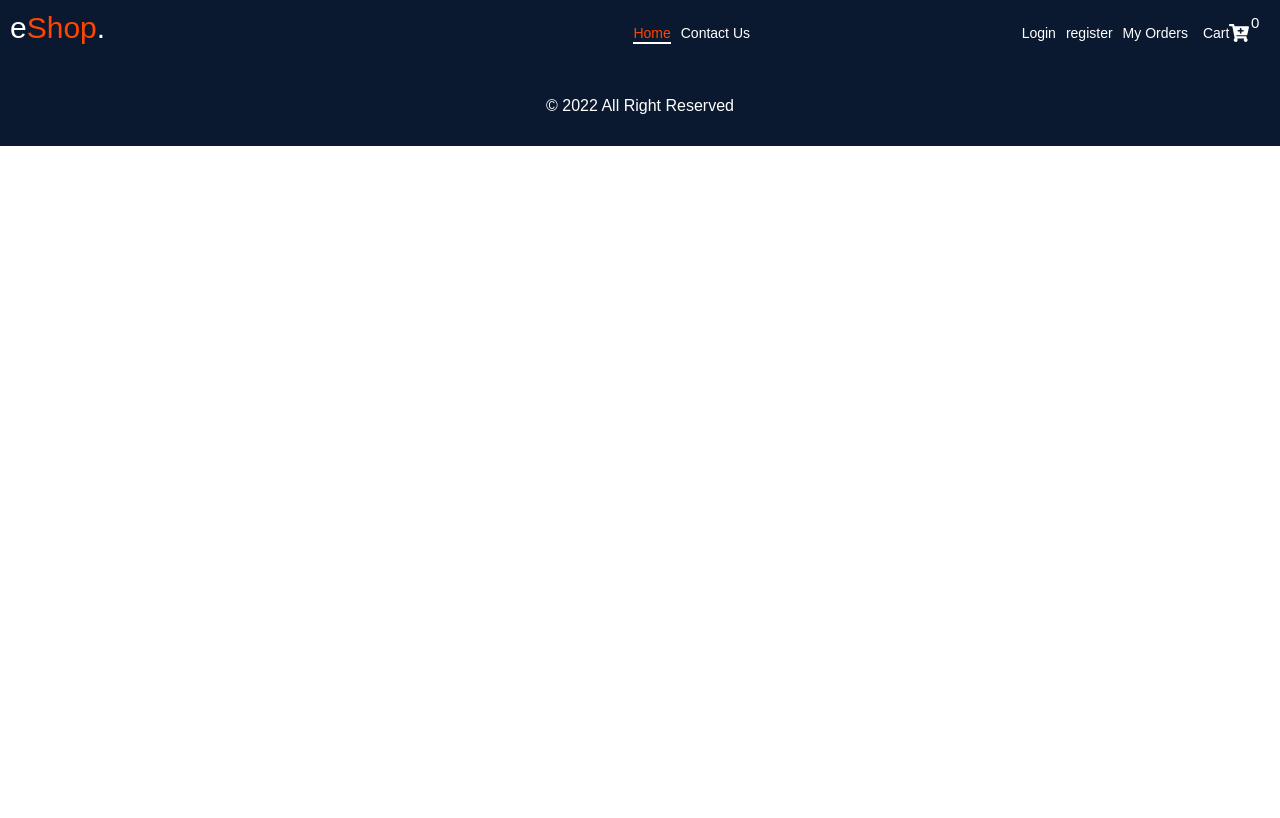
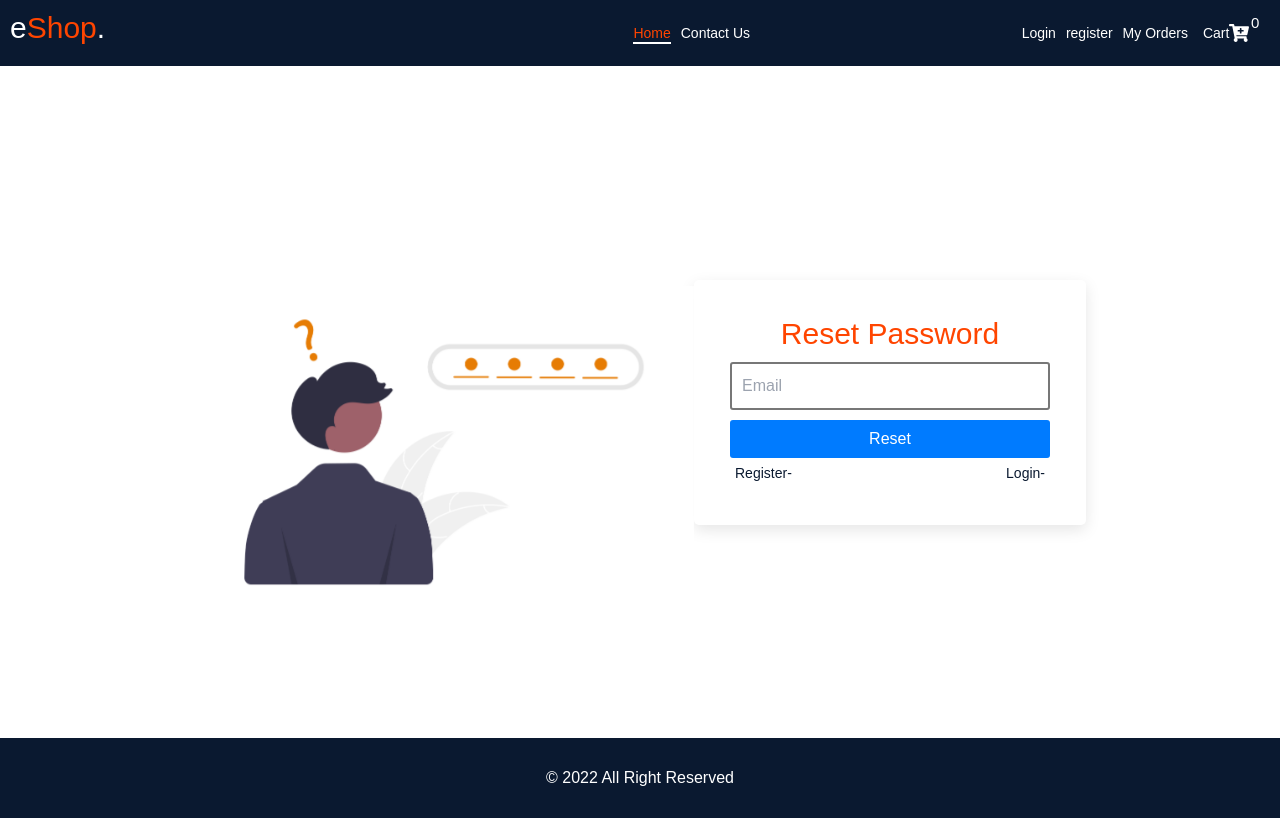
Before and after one commit to rezabox/eshop-ecommerce, a React (Create React App) app: page /reset in a window 1280 px wide. Built offline with nearby package versions, Linux system fonts and the light colour scheme.

Commit message:
create reset password

```diff
--- a/package.json
+++ b/package.json
@@ -6,6 +6,7 @@
     "@testing-library/jest-dom": "^5.16.5",
     "@testing-library/react": "^13.4.0",
     "@testing-library/user-event": "^13.5.0",
+    "firebase": "^9.13.0",
     "react": "^18.2.0",
     "react-dom": "^18.2.0",
     "react-icons": "^4.6.0",
--- a/public/index.html
+++ b/public/index.html
@@ -10,34 +10,14 @@
       content="Web site created using create-react-app"
     />
     <link rel="apple-touch-icon" href="%PUBLIC_URL%/logo192.png" />
-    <!--
-      manifest.json provides metadata used when your web app is installed on a
-      user's mobile device or desktop. See https://developers.google.com/web/fundamentals/web-app-manifest/
-    -->
+
     <link rel="manifest" href="%PUBLIC_URL%/manifest.json" />
-    <!--
-      Notice the use of %PUBLIC_URL% in the tags above.
-      It will be replaced with the URL of the `public` folder during the build.
-      Only files inside the `public` folder can be referenced from the HTML.
 
-      Unlike "/favicon.ico" or "favicon.ico", "%PUBLIC_URL%/favicon.ico" will
-      work correctly both with client-side routing and a non-root public URL.
-      Learn how to configure a non-root public URL by running `npm run build`.
-    -->
-    <title>E-Shop</title>
+    <title>Eshop App - ZinoTrust</title>
   </head>
   <body>
     <noscript>You need to enable JavaScript to run this app.</noscript>
+    <div id="loader"></div>
     <div id="root"></div>
-    <!--
-      This HTML file is a template.
-      If you open it directly in the browser, you will see an empty page.
-
-      You can add webfonts, meta tags, or analytics to this file.
-      The build step will place the bundled scripts into the <body> tag.
-
-      To begin the development, run `npm start` or `yarn start`.
-      To create a production bundle, use `npm run build` or `yarn build`.
-    -->
   </body>
 </html>
--- /dev/null
+++ b/src/components/loader/Loader.js
@@ -0,0 +1,16 @@
+import styles from './Loader.module.scss';
+import LoaderGif from '../../asset/loader.gif';
+import ReactDOM from 'react-dom';
+
+function Loader() {
+  return ReactDOM.createPortal (
+      <div className={styles.warriper}>
+        <div className={styles.loader}>
+            <img src={LoaderGif} alt="loading..." />
+        </div>
+      </div>,
+      document.getElementById("loader")
+  )
+}
+
+export default Loader;
--- /dev/null
+++ b/src/components/loader/Loader.module.scss
@@ -0,0 +1,14 @@
+.warriper{
+    position: fixed;
+    width: 100vh;
+    height: 100vh;
+    background-color: rgba(0, 0, 0, 0.6);
+    z-index: 9;
+}
+.loader{
+    position: fixed;
+    left: 50%;
+    top: 50%;
+    transform: translate(-50%,-50%);
+    z-index: 999;
+}
--- /dev/null
+++ b/src/firebase/config.js
@@ -0,0 +1,20 @@
+import { initializeApp } from "firebase/app";
+import { getAuth } from "firebase/auth";
+import { getFirestore } from "firebase/firestore";
+import { getStorage } from "firebase/storage";
+
+// Your web app's Firebase configuration
+export const firebaseConfig = {
+  apiKey: "AIzaSyAHKQZkwOchGMBgtddoMVe6bZLngPr0uYs",
+  authDomain: "e-shop-73f1f.firebaseapp.com",
+  projectId: "e-shop-73f1f",
+  storageBucket: "e-shop-73f1f.appspot.com",
+  messagingSenderId: "1059948355042",
+  appId: "1:1059948355042:web:9e5feae295ccabbd6badbb"
+};
+
+const app = initializeApp(firebaseConfig);
+export const auth = getAuth(app);
+export const db = getFirestore(app);
+export const storage = getStorage(app);
+export default app;
--- a/src/pages/auth/Register.js
+++ b/src/pages/auth/Register.js
@@ -4,16 +4,25 @@ import registerImg from "../../asset/register.png";
 import icon1 from '../../asset/eye-fill.svg';
 import icon2 from '../../asset/eye-slash-fill.svg';
 
-import Card from "../../components/card/Card";
 import { Link } from "react-router-dom";
 import { useState } from "react";
+import Card from "../../components/card/Card";
 
 
-
-const register = () => {
+const Register = () => {
+ const[change,setChange]  = useState('password');
+ const[icon,setIcon] = useState(icon2);
+ const handleClick = ()=>{
+  if(change === 'password'){
+    setChange('text');
+    setIcon(icon1);
+  }else{
+    setChange('password');
+    setIcon(icon2)
+  }
+ }
   return (
     <>
-
       <section className={`container ${styles.auth}`}>
         <Card>
           <div className={styles.form}>
@@ -25,17 +34,17 @@ const register = () => {
                 required
               />
               <input
-                type="password"
+                type={change}
                 placeholder="Enter Password"
                 required
               />
-              {/* <span onClick={handleClick}><img src={icon} alt="" width={22} /></span> */}
+              <span onClick={handleClick}><img src={icon} alt="" width={22} /></span>
               <input
-                type='password'
+                type={change}
                 placeholder="Confirm Password"
                 required
               />
-              {/* <span onClick={handleClick}><img src={icon} alt="" width={22} /></span> */}
+              <span onClick={handleClick}><img src={icon} alt="" width={22} /></span>
               <button type="submit" className="--btn --btn-primary --btn-block">
                 Register
               </button>
@@ -56,4 +65,4 @@ const register = () => {
   );
 };
 
-export default register;
+export default Register;
--- a/src/pages/auth/Reset.js
+++ b/src/pages/auth/Reset.js
@@ -1,11 +1,42 @@
-import React from 'react'
+import styles from "../auth/auth.module.scss";
+import forgotImg from "../../asset/forgot.png";
+import { Link } from "react-router-dom";
+import Card from "../../components/card/Card";
 
-function Reset() {
+
+
+const Reset = () => {
+
   return (
-    <div>
+    <>
 
-    </div>
-  )
-}
+      <section className={`container ${styles.auth}`}>
+        <div className={styles.img}>
+          <img src={forgotImg} alt="Login" width="500" />
+        </div>
+        <Card>
+          <div className={styles.form}>
+            <h2>Reset Password</h2>
+            <form>
+              <input
+                type='text'
+                placeholder="Email"
+                required
+              />
+              <button type="submit" className="--btn --btn-primary --btn-block">
+                Reset
+              </button>
+            </form>
+            <span className={styles.reset}>
+              <Link to="/register">Register-</Link>
+              <Link to="/login">Login-</Link>
+            </span>
+          </div>
+          </Card>
+      </section>
 
-export default Reset
+    </>
+  );
+};
+
+export default Reset;
--- a/src/pages/auth/auth.module.scss
+++ b/src/pages/auth/auth.module.scss
@@ -57,6 +57,13 @@
         align-items: center;
         margin-top: 1rem;
       }
+      .reset{
+        width: 100%;
+        display: flex;
+        align-items: center;
+        justify-content: space-between;
+        padding: 5px;
+      }
     }
 
     @keyframes slide-up {
```
Also changed, not shown: 1 other file (tests, documents, lock files or other folders).
